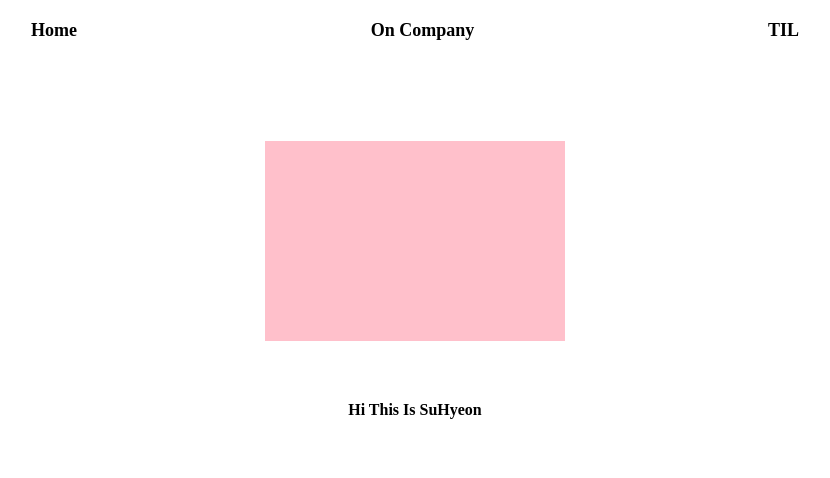
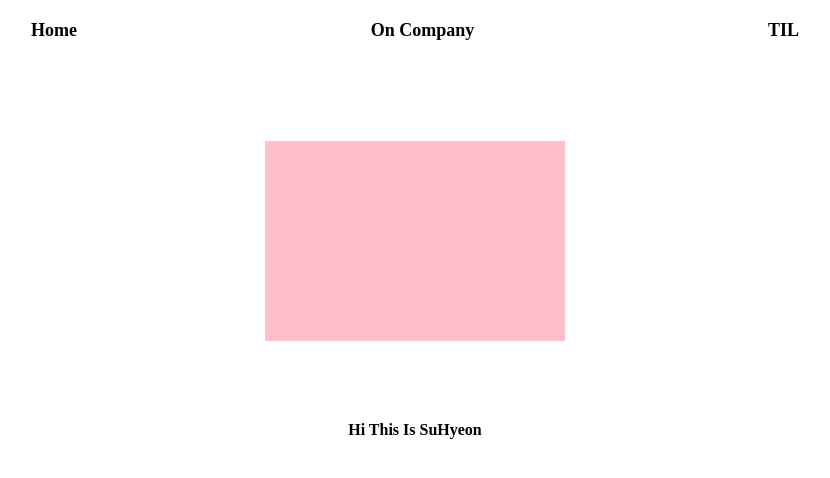
Before and after one commit to honeyhyoni/honey, a React (Create React App) app: page / in a window 1280 px wide. Shown: the top 478 px of the page, without its empty margins (225-1055 px from the left). Built offline with nearby package versions, Linux system fonts and the light colour scheme.

Commit message:
:art: animation

```diff
--- a/src/Pages/Main/App.tsx
+++ b/src/Pages/Main/App.tsx
@@ -3,35 +3,25 @@ import { useSpring, animated } from 'react-spring';
 import { AppStyled } from './styles';
 
 const App = (): JSX.Element => {
-  const imgProps = useSpring({
+  const styleProps = useSpring({
     from: { opacity: 0 },
-    config: { duration: 2000 },
+    config: { duration: 1600 },
     loop: {
       opacity: 1,
-    },
-  });
-  const prProps = useSpring({
-    from: { y: -50 },
-    config: { duration: 1500 },
-    loop: {
-      y: -20,
     },
   });
 
   return (
     <AppStyled>
-      <div className='main-content'>
-        <animated.span
-          className='main-img'
-          style={imgProps}
-        />
-        <animated.h4
-          className='main-title'
-          style={prProps}
-        >
+      <animated.div
+        className='main-content'
+        style={styleProps}
+      >
+        <span className='main-img' />
+        <h4 className='main-title'>
           Hi This Is SuHyeon
-        </animated.h4>
-      </div>
+        </h4>
+      </animated.div>
     </AppStyled>
   );
 };
```
